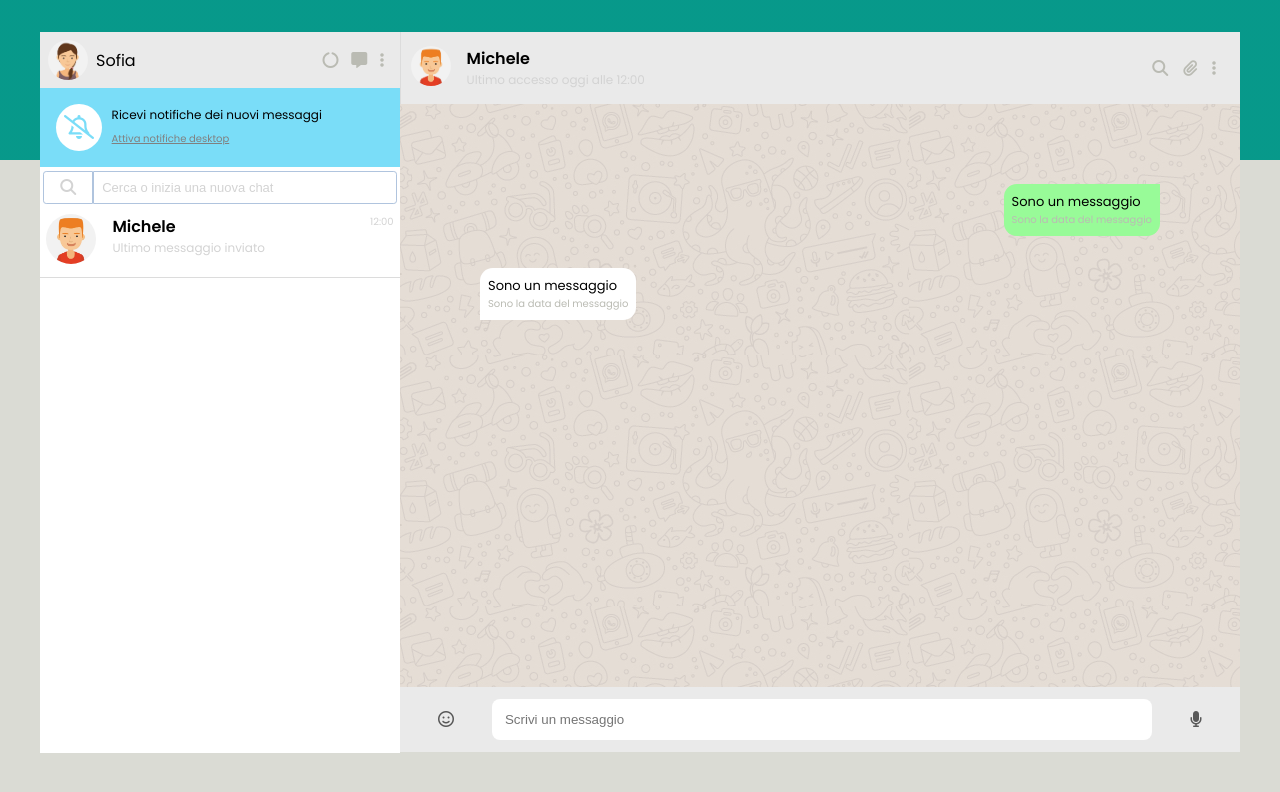
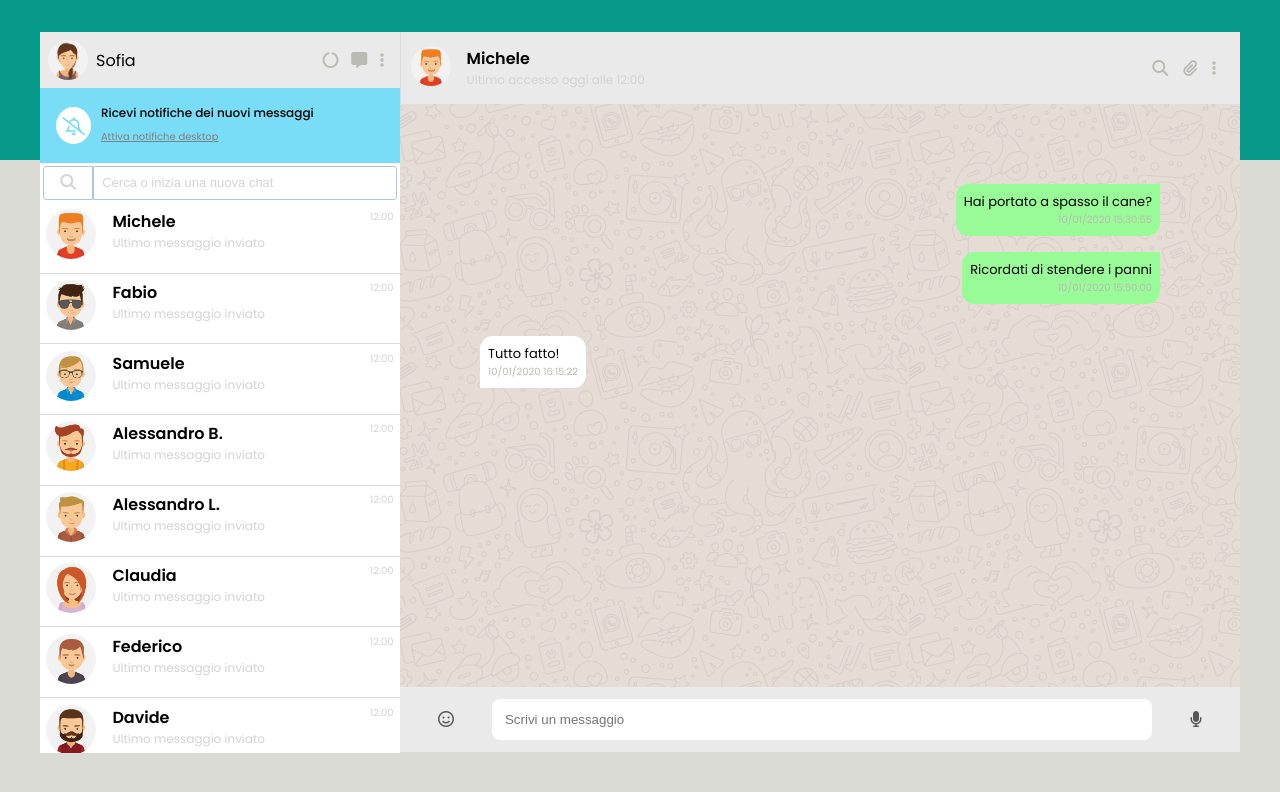
Before and after one commit to AntonioSabella/vue-boolzapp, a plain HTML site: page index.html in a window 1280 px wide. Drawn offline with nearby package versions, Linux system fonts and the light colour scheme.

Commit message:
Add milestone 1

```diff
--- a/assets/css/style.css
+++ b/assets/css/style.css
@@ -74,16 +74,18 @@ body {
 .bell {
     background-color: white;
     border-radius: 50%;
-    padding: 0.7rem 0.5rem;
+    padding: 0.4rem 0.4rem;
     color: rgb(122, 221, 248);
 }
 
 .bell>i {
     transform: translate(0 , -50%);
+    font-size: large;
 }
 
 .notify_text>p {
     font-size: 12px;
+    font-weight: 500;
 }
 
 .notify_text>a {
@@ -124,7 +126,7 @@ body {
 
 .friends_chats {
     width: 100%;
-    height: calc(100% - 174px);
+    height: calc(100% - 170px);
     background-color: white;
     overflow-y: scroll;
 }
@@ -259,6 +261,7 @@ body {
 .text_message>div {
     font-size: 10px;
     color: #babbb3;
+    text-align: right;
 }
 
 /* #endregion chat_main */
--- a/assets/js/app.js
+++ b/assets/js/app.js
@@ -13,6 +13,7 @@ Click sul contatto mostra la conversazione del contatto cliccato
 const app = new Vue ({
     el: '#app',
     data: {
+        active_friend: 0,
         contacts: [
             {
                 name: 'Michele',
@@ -176,5 +177,8 @@ const app = new Vue ({
                 ]
             }
         ],
-    }
+    },
+    methods : {
+
+    },
 })
--- a/index.html
+++ b/index.html
@@ -51,13 +51,13 @@
             </div>
             <!-- /.search_chat -->
             <div class="friends_chats">
-                <div class="friend_chat">
+                <div class="friend_chat" v-for="(contact, index) in contacts">
                     <div class="friend_details">
                         <div class="friend_image">
-                            <img width="50" src="./assets/img/avatar_1.jpg">
+                            <img width="50" :src="'./assets/img/avatar' + contact.avatar +'.jpg'">
                         </div>
                         <div class="friend_text">
-                           <h4>Michele</h4>
+                           <h4>{{contact.name}}</h4>
                            <p>Ultimo messaggio inviato</p>
                         </div>
                     </div>
@@ -98,15 +98,11 @@
             <!-- /.chat_head -->
             <div class="chat_main">
                 <div class="messages_position">
-                    <div class="text_message message_green">
-                            <p>Sono un messaggio</p>
-                            <div>Sono la data del messaggio</div>
+                    <div class="text_message" v-for="text in contacts[active_friend].messages" :class="text.status === 'sent' ? 'message_green' : 'message_white'" >
+                            <p>{{text.message}}</p>
+                            <div>{{text.date}}</div>
                         </div>
                         <!-- /.message -->
-                        <div class="text_message message_white">
-                            <p>Sono un messaggio</p>
-                            <div>Sono la data del messaggio</div>
-                        </div>
                 </div>
                 <!-- /.message_green -->
             </div>
```
